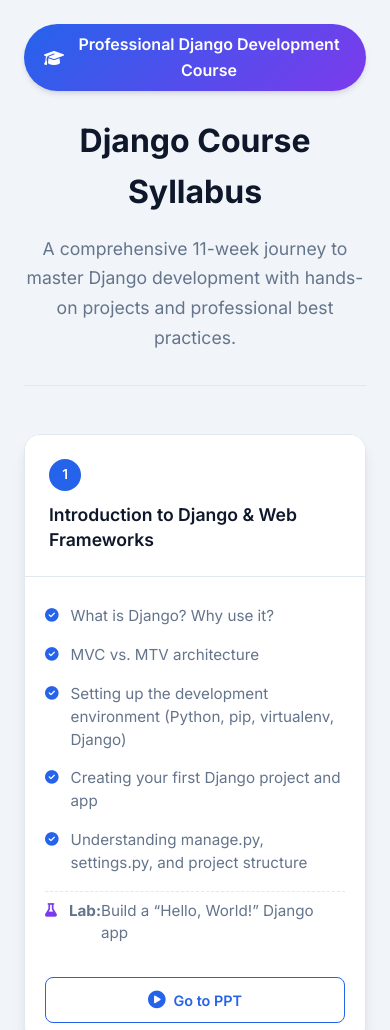
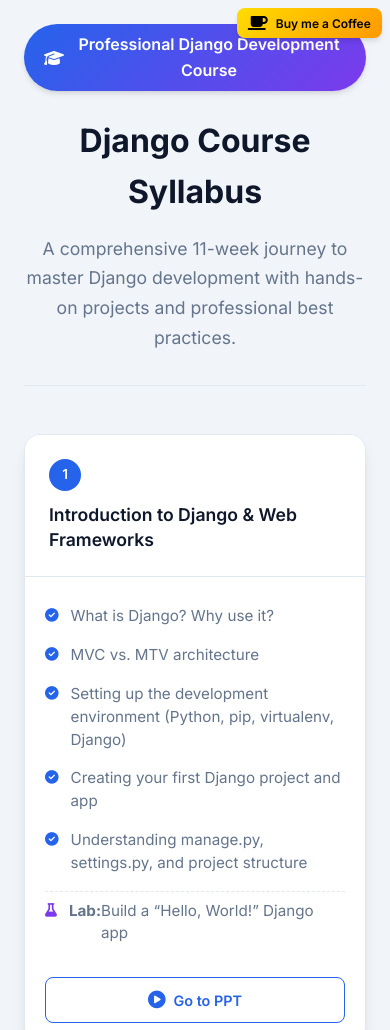
Before and after one commit to mhemanthkmr/DjangoCourseContent, a plain HTML site: page index.html in a window 390 px wide. Shown: the top 1030 px of the page. Drawn offline with Linux system fonts and the light colour scheme.

Commit message:
Added Week5

```diff
--- a/index.html
+++ b/index.html
@@ -41,6 +41,36 @@
             max-width: 1500px;
             margin: 0 auto;
             padding: 2rem;
+            position: relative;
+        }
+
+        .coffee-button {
+            position: absolute;
+            top: 1rem;
+            right: 1rem;
+            background: linear-gradient(135deg, #ffdd00, #ff9900);
+            color: #000;
+            border: none;
+            padding: 0.5rem 1rem;
+            border-radius: 8px;
+            font-weight: 600;
+            font-size: 0.875rem;
+            text-decoration: none;
+            display: flex;
+            align-items: center;
+            gap: 0.5rem;
+            box-shadow: var(--shadow-md);
+            transition: var(--transition);
+            z-index: 10;
+        }
+
+        .coffee-button:hover {
+            transform: translateY(-2px);
+            box-shadow: var(--shadow-lg);
+        }
+
+        .coffee-button i {
+            font-size: 1rem;
         }
 
         header {
@@ -214,6 +244,13 @@
                 padding: 1.5rem;
             }
 
+            .coffee-button {
+                top: 0.75rem;
+                right: 0.75rem;
+                padding: 0.4rem 0.8rem;
+                font-size: 0.8rem;
+            }
+
             h1 {
                 font-size: 2rem;
             }
@@ -247,6 +284,13 @@
         }
 
         @media (max-width: 480px) {
+            .coffee-button {
+                top: 0.5rem;
+                right: 0.5rem;
+                padding: 0.35rem 0.7rem;
+                font-size: 0.75rem;
+            }
+
             .week-number {
                 width: 32px;
                 height: 32px;
@@ -270,6 +314,11 @@
 </head>
 <body>
     <div class="container">
+        <a href="#" class="coffee-button">
+            <i class="fas fa-coffee"></i>
+            Buy me a Coffee
+        </a>
+
         <header>
             <div class="header-badge">
                 <i class="fas fa-graduation-cap"></i>
```
Also changed, not shown: week5.html (added).
